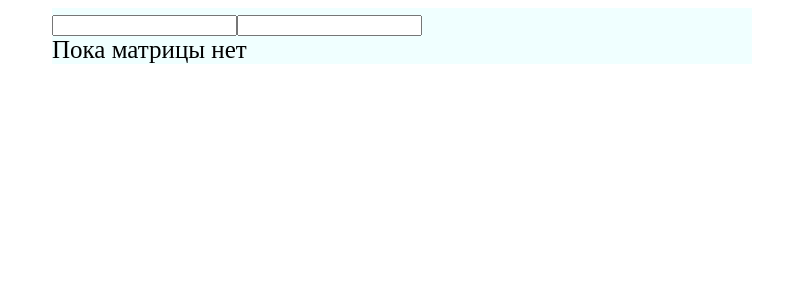
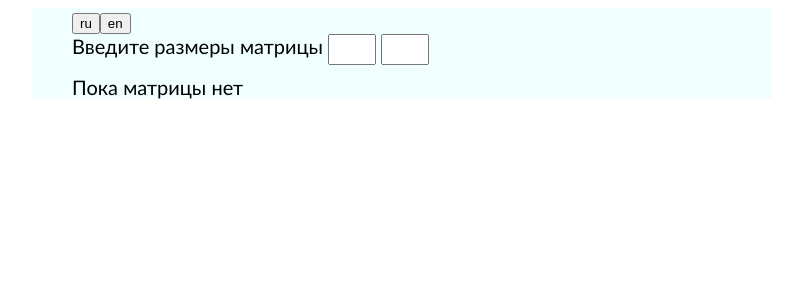
Before and after one commit to razatr/react-sandbox, a React (Create React App) app: page / in a window 1280 px wide. Shown: the top 300 px of the page, without its empty margins (238-1041 px from the left). Built offline with nearby package versions, Linux system fonts and the light colour scheme.

Commit message:
Add localization with i18next. Add error handling for input of martix size

```diff
--- a/package.json
+++ b/package.json
@@ -3,10 +3,12 @@
   "version": "0.1.0",
   "private": true,
   "dependencies": {
+    "i18next": "^19.3.4",
     "immutable": "^4.0.0-rc.12",
     "prop-types": "^15.7.2",
     "react": "^16.12.0",
     "react-dom": "^16.12.0",
+    "react-i18next": "^11.3.4",
     "react-redux": "^7.2.0",
     "react-scripts": "3.2.0",
     "redux": "^4.0.5"
--- a/public/style.css
+++ b/public/style.css
@@ -7,5 +7,7 @@
     background-color: azure;
     width: 700px;
     margin: 0 auto;
-    font-size: 25px;
+    font-size: 20px;
+    font-family: 'Gill Sans', 'Gill Sans MT', Calibri, 'Trebuchet MS', sans-serif;
+    padding-left: 40px;
 }
--- a/src/components/App.js
+++ b/src/components/App.js
@@ -2,11 +2,20 @@ import React, { Component } from 'react'
 import Settings from './Settings'
 import Matrix from './Matrix'
 import ResultForWolfram from './ResultForWolfram'
+import { withTranslation } from "react-i18next"
+import i18n from '../localization/i18n'
 
 class App extends Component {
+
+    changeLanguage(lng){
+        i18n.changeLanguage(lng)
+    }
+
     render() {
         return (
             <React.Fragment>
+                <button onClick={() => this.changeLanguage('ru')}>ru</button>
+                <button onClick={() => this.changeLanguage('en')}>en</button>
                 <Settings />
                 <Matrix />
                 <ResultForWolfram />
@@ -15,4 +24,4 @@ class App extends Component {
     }
 }
 
-export default App
+export default withTranslation()(App)
--- a/src/components/CellOfMatrix.js
+++ b/src/components/CellOfMatrix.js
@@ -28,7 +28,7 @@ class Cell extends Component {
         const value = this.props.value
 
         return (
-            <input style={style} type="text" onChange={this.handleChange} />
+            <input style={style} type="text" placeholder="0" onChange={this.handleChange} />
         )
     }
 }
--- a/src/components/Matrix.js
+++ b/src/components/Matrix.js
@@ -14,8 +14,9 @@ class Matrix extends Component {
 
         const containerStyle = {
             width: (WIDTH_OF_CELL + 9) * columns,
-            height: (HEIGHT_OF_CELL + 11) * strings,
-            lineHeight: 0
+            height: columns && (HEIGHT_OF_CELL + 11) * strings,
+            lineHeight: 0,
+            paddingLeft: '50px'
         }
 
         const body = new Array(parseInt(columns) * parseInt(strings))
--- a/src/components/ResultForWolfram.js
+++ b/src/components/ResultForWolfram.js
@@ -1,12 +1,14 @@
 import React, { Component } from 'react'
 import { connect } from 'react-redux'
+import { withTranslation } from "react-i18next"
 
 class ResultForWolfram extends Component {
 
     render() {
+        const {t} = this.props
         const { columns } = this.props
         const body = this.props.values.map((item, index) => {
-            if(columns === '1')
+            if (columns === '1')
                 return ('{' + item + '}')
             if ((index + 1) % columns === 0)
                 return (item + '}')
@@ -14,17 +16,21 @@ class ResultForWolfram extends Component {
                 return ('{' + item)
             return item
         })
-        if(!body[0])
-            return 'Пока матрицы нет'
+        if (!body[0])
+            return t("No matrix yet")
 
         body[0] = '{' + body[0]
         body[body.length - 1] += '}'
 
-        return body.join(',')
+        return (
+            <React.Fragment>
+                <span>{t("Result for WolframAlpha")}:</span><br/>
+                {body.join(',')}
+            </React.Fragment>)
     }
 }
 
-export default connect((state) => ({
+export default withTranslation()(connect((state) => ({
     values: state.matrix.get('values').toArray(),
     columns: state.matrix.getIn(['size', 'columns'])
-}))(ResultForWolfram)
+}))(ResultForWolfram))
--- a/src/components/Root.js
+++ b/src/components/Root.js
@@ -1,13 +1,17 @@
 import React, { Component } from 'react'
 import App from './App'
 import { Provider } from 'react-redux'
+import { I18nextProvider } from 'react-i18next'
+import i18n from '../localization/i18n'
 
 class Root extends Component {
     render() {
         return (
-            <Provider store={this.props.store}>
-                <App />
-            </Provider>)
+            <I18nextProvider i18n={i18n}>
+                <Provider store={this.props.store}>
+                    <App />
+                </Provider>
+            </I18nextProvider>)
     }
 }
 
--- a/src/components/Settings.js
+++ b/src/components/Settings.js
@@ -1,25 +1,99 @@
 import React, { Component } from 'react'
-import {connect} from 'react-redux'
-import {changeColumnsNumber, changeStringsNumber} from '../AC'
+import { connect } from 'react-redux'
+import { WIDTH_OF_CELL, HEIGHT_OF_CELL, MAX_SIZE } from '../constants'
+import { changeColumnsNumber, changeStringsNumber } from '../AC'
+import { withTranslation } from "react-i18next"
 
 class Settings extends Component {
 
-    handleChangeColunmn = ({target: {value}}) => {
-        this.props.dispatch(changeColumnsNumber(value))
+    constructor(props) {
+        super(props)
+        this.state = {
+            error: false
+        }
     }
 
-    handleChangeStrings = ({target: {value}}) => {
-        this.props.dispatch(changeStringsNumber(value))
+    errorText(type){
+        const { t } = this.props
+
+        switch (type) {
+            case 'over':
+                return (t("This matrix is very large") + MAX_SIZE)
+            case 'notInt':
+                return (t("Number is not Int"))
+        }
     }
 
-    render(){
-        return(
-        <React.Fragment>
-            <input type="text" onChange = {this.handleChangeColunmn}/>
-            <input type="text" onChange = {this.handleChangeStrings}/>
-        </React.Fragment>
+    handleChangeColunmn = ({ target: { value } }) => {
+        if (isNaN(parseInt(value)) && value !== '')
+            this.setState({
+                error: {
+                    type: 'notInt'
+                }
+            })
+        else if (parseInt(value) > MAX_SIZE)
+            this.setState({
+                error: {
+                    type: 'over'
+                }
+            })
+        else {
+            this.props.dispatch(changeColumnsNumber(value))
+            this.setState({
+                error: false
+            })
+        }
+    }
+
+    handleChangeStrings = ({ target: { value } }) => {
+        if (isNaN(parseInt(value)) && value !== '')
+            this.setState({
+                error: {
+                    type: 'notInt'
+                }
+            })
+        else if (parseInt(value) > MAX_SIZE)
+            this.setState({
+                error: {
+                    type: 'over'
+                }
+            })
+        else {
+            this.props.dispatch(changeStringsNumber(value))
+            this.setState({
+                error: false
+            })
+        }
+    }
+
+    render() {
+
+        const { t } = this.props
+
+        const errorStyle = {
+            fontSize: '10px',
+            color: 'red'
+        }
+        const style = {
+            width: WIDTH_OF_CELL,
+            height: HEIGHT_OF_CELL,
+            marginLeft: '5px',
+            marginBottom: '10px'
+        }
+
+        const errorText = this.state.error ? (t('Error') + ': ' + this.errorText(this.state.error.type)) : ''
+
+        return (
+            <React.Fragment>
+                <div style={{ lineHeight: 0 }}>
+                    <span>{t('Input size')}</span>
+                    <input type="text" style={style} onChange={this.handleChangeColunmn} />
+                    <input type="text" style={style} onChange={this.handleChangeStrings} />
+                    <span style={errorStyle}>{errorText}</span>
+                </div>
+            </React.Fragment>
         )
     }
 }
 
-export default connect()(Settings)
+export default withTranslation()(connect()(Settings))
--- a/src/constants.js
+++ b/src/constants.js
@@ -3,4 +3,6 @@ export const CHANGE_STRINGS_NUMBER = 'CHANGE_STRINGS_NUMBER'
 export const SET_SELL_VALUE = 'SET_SELL_VALUE'
 
 export const WIDTH_OF_CELL = 40
-export const HEIGHT_OF_CELL = 20
+export const HEIGHT_OF_CELL = 25
+
+export const MAX_SIZE = 13
--- /dev/null
+++ b/src/localization/i18n.js
@@ -0,0 +1,22 @@
+import i18n from 'i18next'
+import { initReactI18next } from 'react-i18next'
+import vocabulary from './vocabulary.json'
+
+i18n
+    .use(initReactI18next) // if not using I18nextProvider
+    .init({
+        fallbackLng: 'ru',
+        debug: true,
+        resources: vocabulary,
+
+        // react i18next special options (optional)
+        react: {
+            wait: false,
+            bindI18n: 'languageChanged loaded',
+            bindStore: 'added removed',
+            nsMode: 'default'
+        }
+    });
+
+
+export default i18n;
--- /dev/null
+++ b/src/localization/vocabulary.json
@@ -0,0 +1,22 @@
+{
+    "en":{
+        "translation":{
+            "Input size" : "Input matrix size",
+            "Error": "Error",
+            "This matrix is very large": "The matrix is too large. Do not enter a size greater than -",
+            "Number is not Int": "A non-integer number was entered. Enter an integer",
+            "Result for WolframAlpha": "Expression of this matrix for WolframAlpha",
+            "No matrix yet": "No matrix yet"
+        }
+    },
+    "ru":{
+        "translation":{
+            "Input size" : "Введите размеры матрицы",
+            "Error": "Ошибка",
+            "This matrix is very large": "Матрица слишком большая. Не вводите размер не более чем - ",
+            "Number is not Int": "Введено не целое число. Введите целое число",
+            "Result for WolframAlpha": "Выражение этой матрицы для WolframAlpha",
+            "No matrix yet": "Пока матрицы нет"
+        }
+    }
+}
--- a/src/reducer/matrix.js
+++ b/src/reducer/matrix.js
@@ -16,12 +16,18 @@ export default (state = defaultState, action) => {
 
     switch (type) {
         case CHANGE_COLUMN_NUMBER:
+            console.log('Payload --- ', payload)
             if (payload) {
                 const strings = state.getIn(['size', 'strings'])
                 const valuesArr = new Array(payload * strings).fill(0)
                 return state
                     .setIn(['size', 'columns'], payload)
                     .set('values', new List(valuesArr))
+            }
+            if(payload === ''){
+                return state
+                    .setIn(['size', 'columns'], 0)
+                    .set('values', new List([]))
             }
 
         case CHANGE_STRINGS_NUMBER:
@@ -32,6 +38,12 @@ export default (state = defaultState, action) => {
                     .setIn(['size', 'strings'], payload)
                     .set('values', new List(valuesArr))
             }
+            if(payload === ''){
+                return state
+                    .setIn(['size', 'strings'], 0)
+                    .set('values', new List([]))
+            }
+
         case SET_SELL_VALUE:
             if(payload.number) {
                 return state
```
Also changed, not shown: 2 other files (tests, documents, lock files or other folders).
